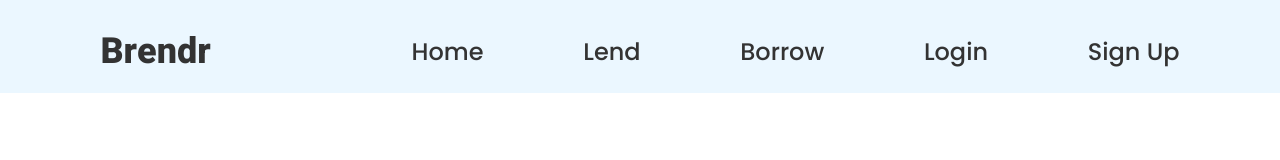
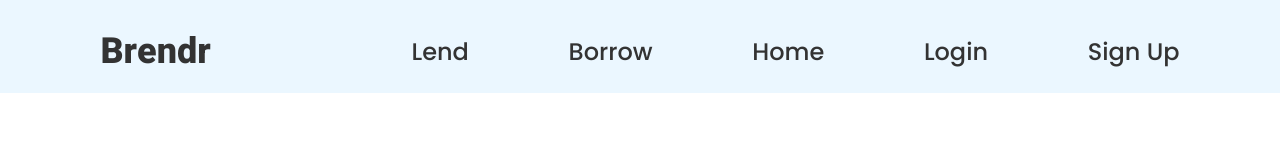
Before and after one commit to mirameen/Brendr, a React (Create React App) app in the folder brendr-react/: page /login in a window 1280 px wide. Shown: the top 160 px of the page. Built offline with nearby package versions, Linux system fonts and the light colour scheme.

Commit message:
changes in navbar for admin

```diff
--- a/brendr-react/src/Admin.js
+++ b/brendr-react/src/Admin.js
@@ -88,8 +88,11 @@ function Admin() {
         <div className="alert alert-danger mt-5" role="alert">
           <b>User Complaints</b>
         </div>
-        <div className="row text-center">
+        <div className="row text-center mb-5">
           {makeCardsComplaint(complaintList)}
+        </div>
+        <div className="alert alert-success mt-4 mb-5" role="alert">
+            <b>Data Monitoring</b>
         </div>
         <div className="row text-center">
           {Chart()}
--- a/brendr-react/src/Chart.js
+++ b/brendr-react/src/Chart.js
@@ -28,11 +28,11 @@ const itemData = [
 const borrowData = [
     {
           "name": "Borrows",
-          "value": 0.30
+          "value": 0.62
     },
     {
           "name": "Lends",
-          "value": 0.70
+          "value": 0.38
     },
 ];
 
@@ -106,6 +106,7 @@ export default function Chart() {
         </PieChart>
       </ResponsiveContainer>
       <ResponsiveContainer width="55%" height={400}>
+
         <PieChart width={530} height={250}>
           <Legend verticalAlign="middle" align="right"/>
           <Pie data={inUseData} dataKey="value" nameKey="name" cx="50%" cy="50%" outerRadius={100} fill="#8884d8" label labelLine={false}>
--- a/brendr-react/src/Nav.js
+++ b/brendr-react/src/Nav.js
@@ -22,9 +22,11 @@ function Nav() {
             <i className="fas fa-bars"></i>
           </div>
           <div className="nav-right">
+            {userData.currUser && userData.currUser.success ?
+              userData.currUser.user.admin === false ?<Link to='/lend'>Lend</Link>:<span></span>:<Link to='/lend'>Lend</Link>}
+            {userData.currUser && userData.currUser.success ?
+              userData.currUser.user.admin === false ?<Link to='/borrow'>Borrow</Link>:<span></span>:<Link to='/borrow'>Borrow</Link>}
             <Link to='/'>Home</Link>
-            <Link to='/lend'>Lend</Link>
-            <Link to='/borrow'>Borrow</Link>
             {userData.currUser && userData.currUser.success?<Link to='/' onClick = {handleLogout}>Logout</Link>:<Link to='/login'>Login</Link>}
             {userData.currUser && userData.currUser.success?
               userData.currUser.user.admin === false ? <Link to='/user'>Welcome {userData.currUser.user.firstname}!</Link>
--- a/package.json
+++ b/package.json
@@ -7,6 +7,7 @@
     "heroku-postbuild": "NPM_CONFIG_PRODUCTION=false npm install --prefix brendr-react && npm run build --prefix brendr-react"
   },
   "dependencies": {
+    "@material-ui/core": "^4.11.3",
     "body-parser": "^1.19.0",
     "concurrently": "^6.0.0",
     "cookie-parser": "~1.4.4",
@@ -19,7 +20,8 @@
     "morgan": "~1.9.1",
     "nodemon": "^2.0.7",
     "passport": "^0.4.1",
-    "passport-local-mongoose": "^6.1.0"
+    "passport-local-mongoose": "^6.1.0",
+    "recharts": "^2.0.9"
   },
   "devDependencies": {
     "dotenv": "^8.2.0"
```
Also changed, not shown: 1 other file (tests, documents, lock files or other folders).
